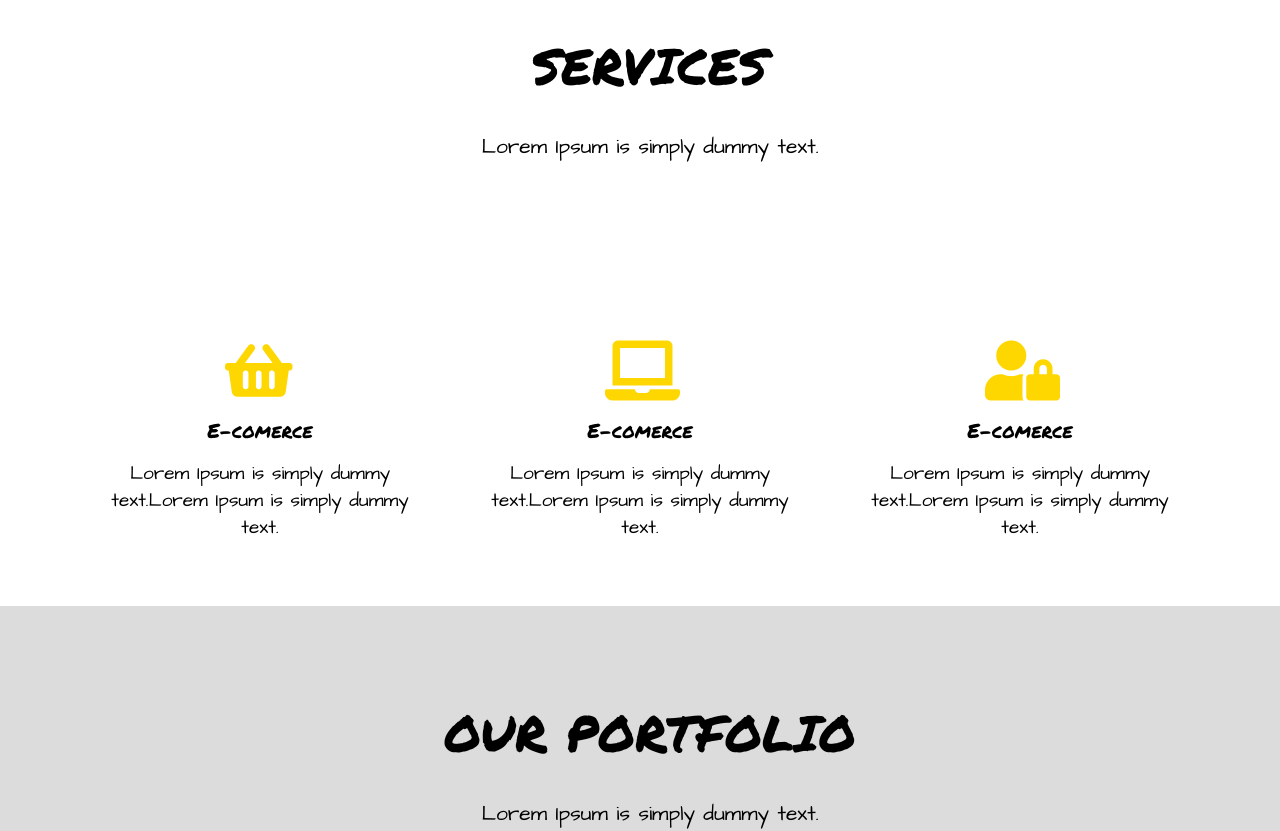
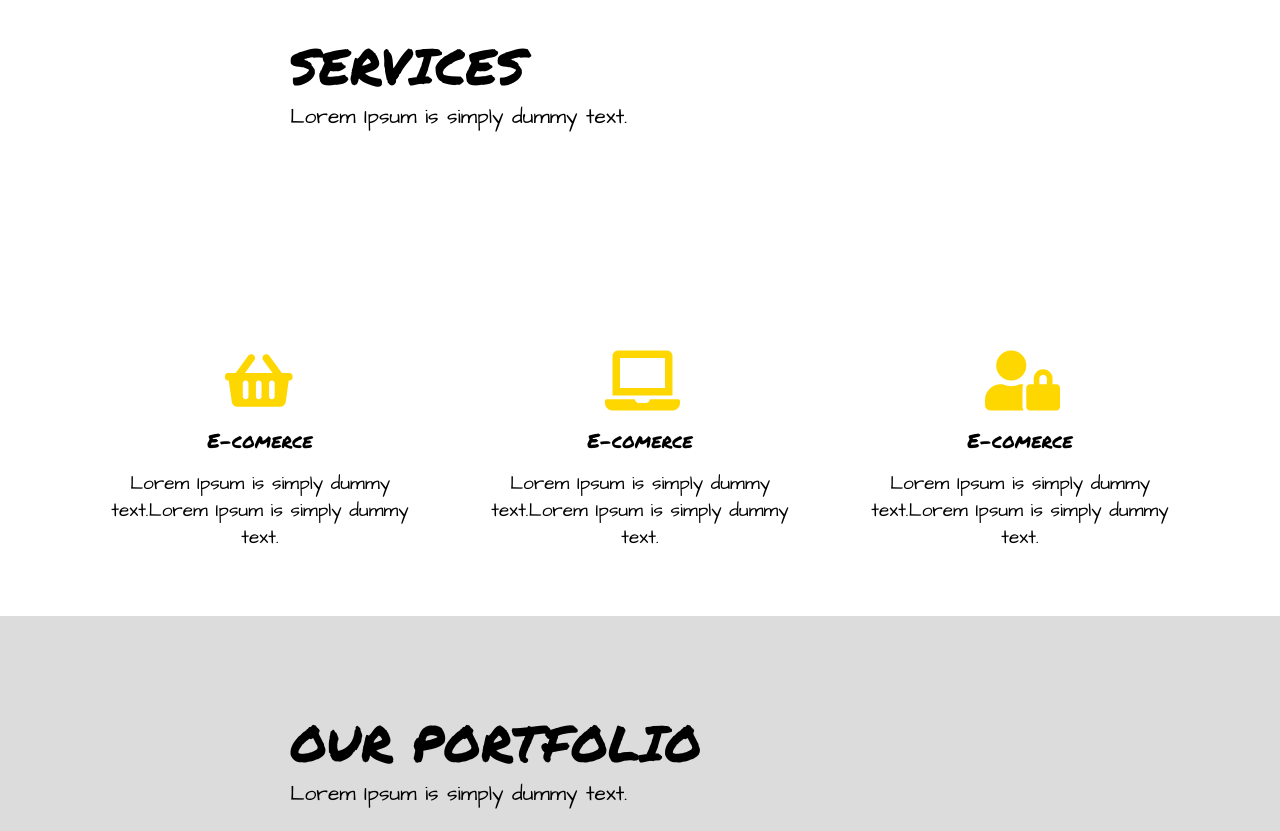
Before and after one commit to Wiktortk/projecttask, a website: page index.html in a window 1280 px wide. Shown: the part 940-1771 px from the top of the page. Drawn offline with nearby package versions, Linux system fonts and the light colour scheme.

Commit message:
next change

```diff
--- a/index.html
+++ b/index.html
@@ -48,14 +48,16 @@
             <div id="photo">
                 <p class="text-first">Welcome to our studio</p>
                 <p class="text-second">IT'S NICE TO MEET YOU</p>
-                <p class="btn btn-one" href="#">TELL ME MORE</p>
+                <p class="btn btn-one">TELL ME MORE</p>
             </div>
         </div>
 
         <div class="container">
             <div class="row sevices">
-                <p class="text1 col-12">SERVICES</p>
-                <p class="text2 col-12">Lorem Ipsum is simply dummy text.</p>
+                <p class="text1">SERVICES</p>
+                <p class="text2">Lorem Ipsum is simply dummy text.</p>
+            </div>
+            <div class="row">
                 <div class="col-md-4 box">
                     <i class="fas fa-shopping-basket"></i>
                     <p class="text3">E-comerce</p>
@@ -77,8 +79,8 @@
         <div class="article">
             <div class="container">
                 <div class="row">
-                    <p class="text1 mb-4 col-12">OUR PORTFOLIO</p>
-                    <p class="text2 mb-4 col-12">Lorem Ipsum is simply dummy text.</p>
+                    <p class="text1">OUR PORTFOLIO</p>
+                    <p class="text2">Lorem Ipsum is simply dummy text.</p>
                     <div class="col-lg-4 col-md-6 box">
                         <img src="https://images.pexels.com/photos/60893/tunnel-underground-underpass-lighting-60893.jpeg" alt="image" width="340" height="250">
                         <p class="text3">Ebony & Ivory</p>
@@ -115,10 +117,10 @@
 
         <div class="container">
             <div class="row">
-                <div class="col-12 col-md-4">
+                <div class="col-md-4">
                     <div class="copyright"><i class="far fa-copyright">Lorem Iiipsum is simply dummy.</i></div>
                 </div>
-                <div class="col-12 col-md-6">
+                <div class="col-md-6">
                     <div class="stamps">
                         <i class="fab fa-facebook-square"></i><i class="fab fa-twitter"></i><i class="fab fa-instagram"></i><i class="fab fa-youtube"></i>
                     </div>
--- a/sass/style.scss
+++ b/sass/style.scss
@@ -36,7 +36,7 @@ body {
   background-position: center;
 }
 
-#photo p {
+#photo > p {
   font-family: 'Work Sans', sans-serif;
   position: absolute;
   top: 50%;
@@ -119,7 +119,7 @@ li {
 }
 
 .row {
-  margin: 2px;
+  margin: 40px 0;
 }
 
 /* Services */
@@ -148,13 +148,13 @@ li {
 .text1 {
   font-family: 'Permanent Marker', cursive;
   font-size: 50px;
-  margin-top: 90px;
+  margin: 90px 220px 0 220px;
 }
 
 .text2 {
   font-family: 'Architects Daughter', cursive;
   font-size: 21px;
-  margin-bottom: 180px;
+  margin: 0 220px 180px 220px;
 }
 
 .text3{
```
Also changed, not shown: css/style.css, 1 other file.
